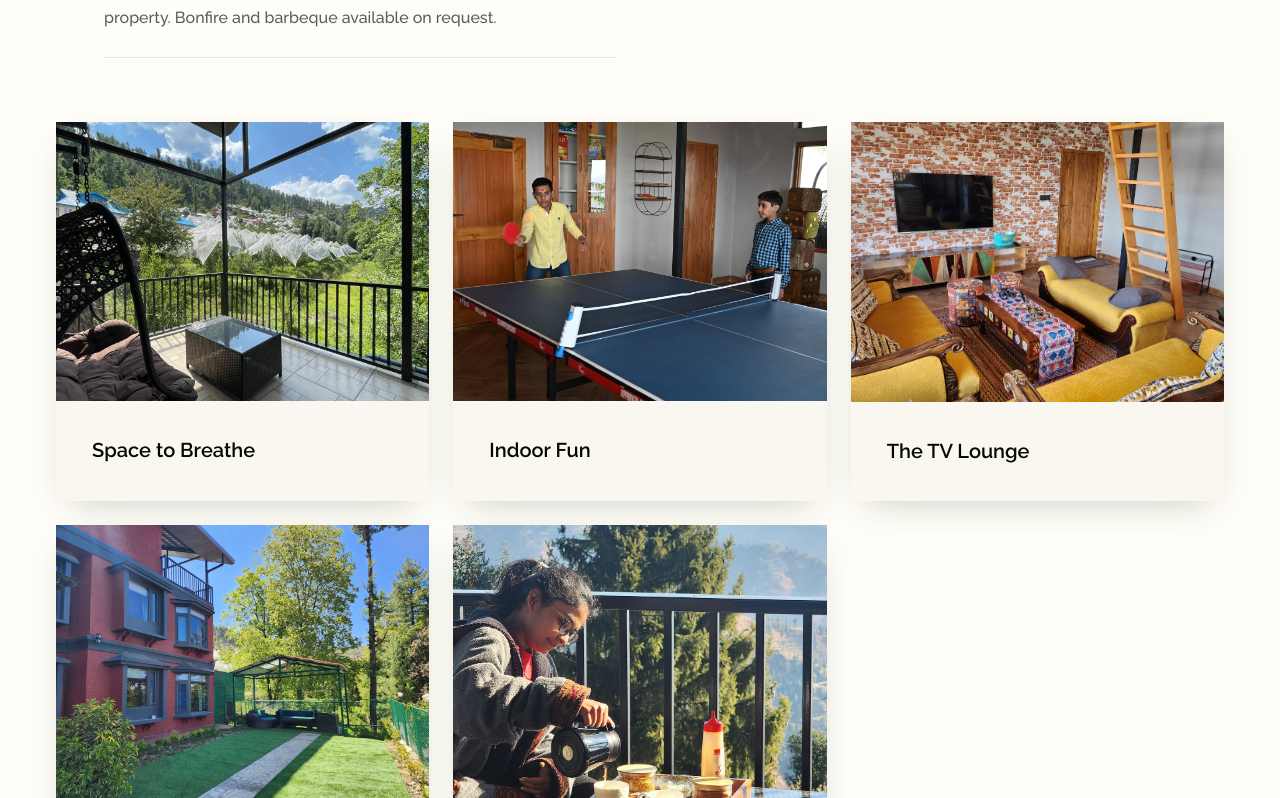
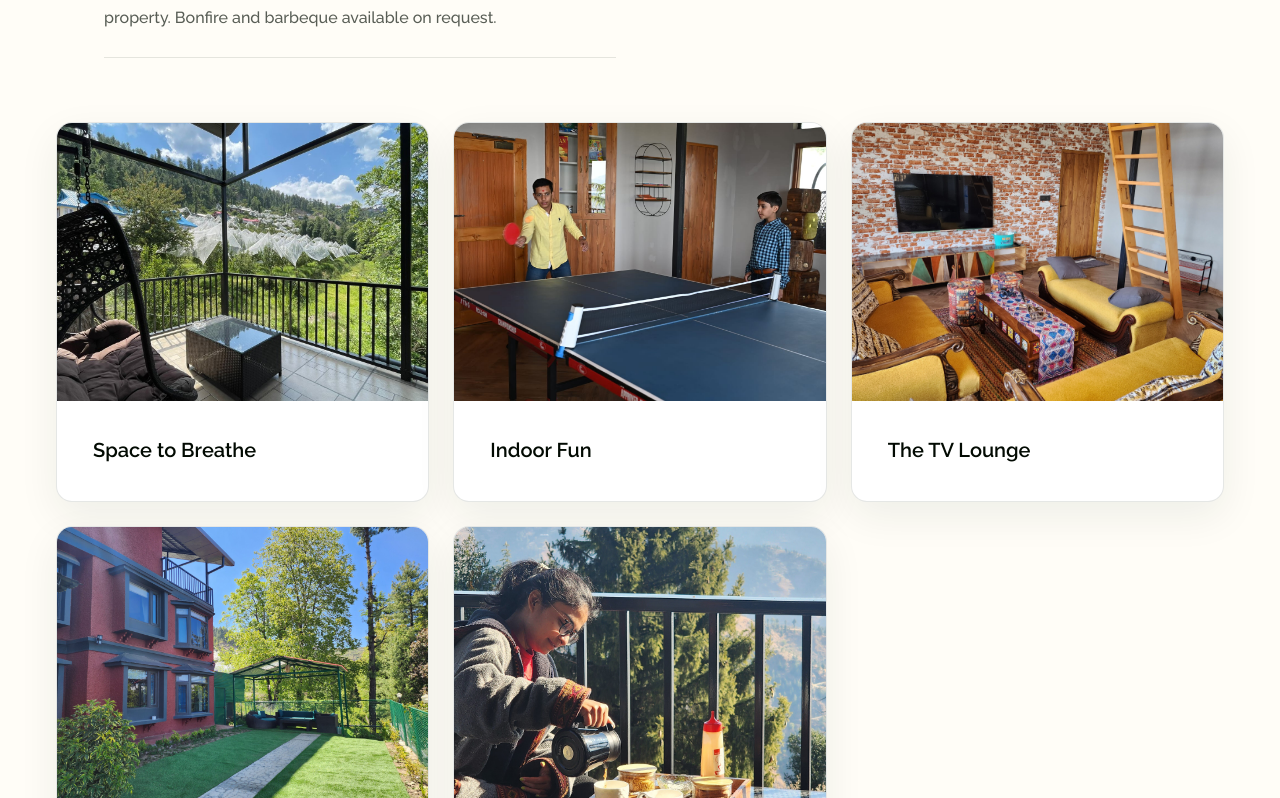
Before and after one commit to theone14122000/shire, a Next.js app: page /activities in a window 1280 px wide. Shown: the part 1582-2380 px from the top of the page. Built offline with nearby package versions, Linux system fonts and the light colour scheme; no server answers; the database is empty.

Commit message:
Match at the property card style to nearby destination cards

```diff
--- a/app/components/activities/ActivitiesContent.tsx
+++ b/app/components/activities/ActivitiesContent.tsx
@@ -106,7 +106,7 @@ export function ActivitiesContent({ content }: { content: ActivitiesContent }) {
                 <motion.article
                   key={`${activity.title}-${index}`}
                   variants={fadeUp}
-                  className="group flex h-full flex-col overflow-hidden bg-cream-50 shadow-[0_12px_36px_-16px_rgba(6,40,25,0.28)] transition-shadow duration-500 hover:shadow-[0_26px_60px_-22px_rgba(6,40,25,0.38)]"
+                  className="group flex h-full flex-col overflow-hidden rounded-2xl border border-emerald-900/10 bg-white shadow-[0_14px_40px_rgba(3,45,32,0.07)]"
                 >
                   <div className="relative aspect-[4/3] overflow-hidden">
                     <Image
```
